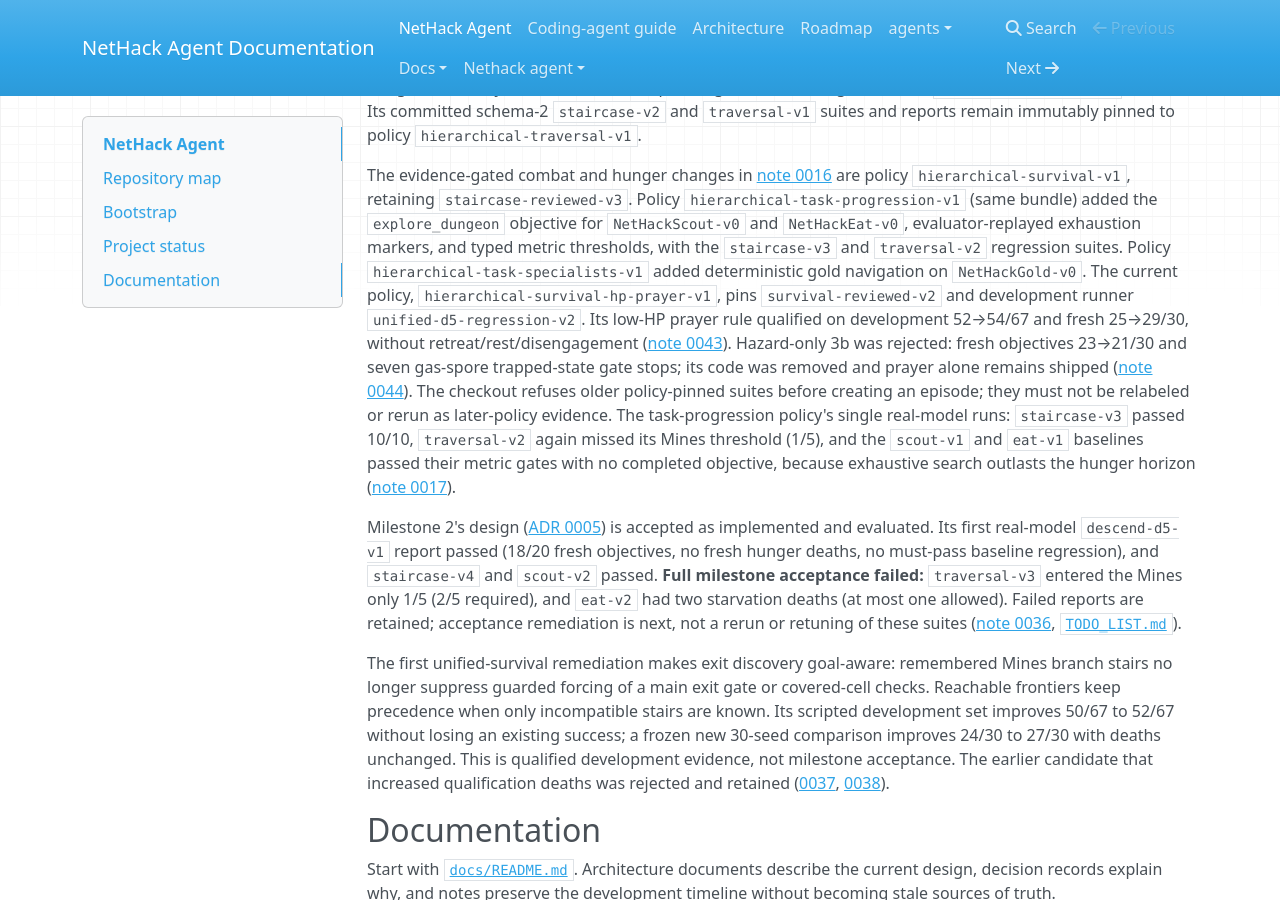
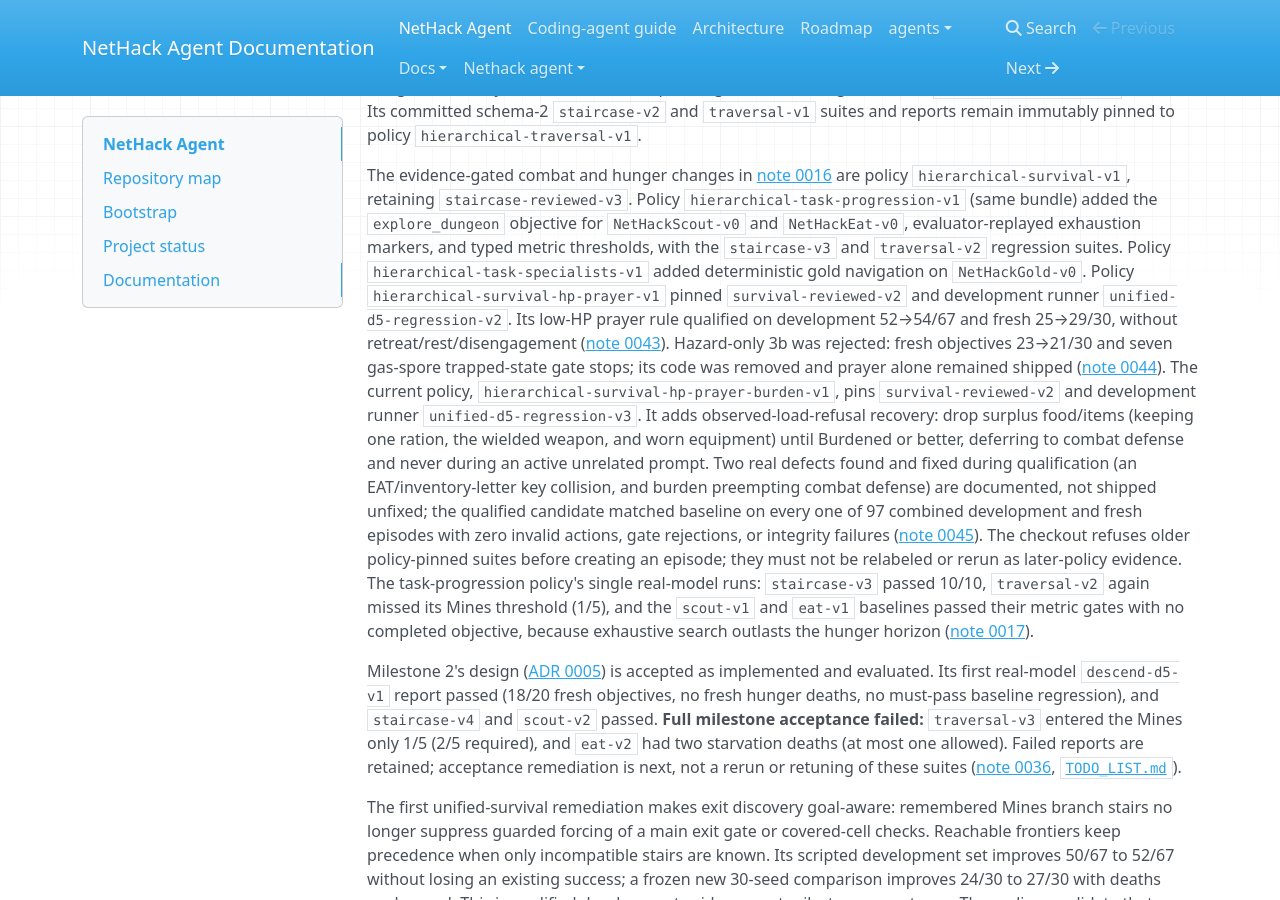
Before and after one commit to Stimim/workspace-agent-play-nethack, an MkDocs documentation site: the page built from README.md, in a window 1280 px wide and 900 px high, scrolled down 1653 px. Built offline with MkDocs 1.6.1, drawn with Linux system fonts in a browser that asks for light colours; nearby versions of some CDN libraries.

Commit message:
Ship qualified burden-recovery policy (note 0045 rule 1)
Observed-load-refusal recovery drops surplus food/items (keeping one
ration, the wielded weapon, and worn equipment) until Burdened or
better, deferring to combat defense and never during an unrelated
active prompt. Qualified with zero outcome changes across 97 combined
development and fresh episodes (dev 54/67, fresh 24/30, both arms
identical to baseline) after fixing two real defects found during
qualification: an EAT/inventory-letter key collision and burden
preempting combat defense.

Ships as policy hierarchical-survival-hp-prayer-burden-v1, pinning new
immutable unified-d5-regression-v3.json. v1/v2 suites and reports stay
unchanged.

OMP-Conversation: 01a0dd35-4ec8-76dd-9c86-bcac1fdb25c5

````diff
--- a/ARCHITECTURE.md
+++ b/ARCHITECTURE.md
@@ -6,11 +6,14 @@
 
 ## Current status
 
-The deterministic NLE adapter, immutable observation projector, typed traversal planner, per-level dungeon memory, deterministic staircase-navigation, exploration, gold-navigation, bounded hunger, prayer, and safe-corpse skills, contextual action gate, structured Ollama decision model, reviewed local knowledge, typed SQLite event log, loopback control service and browser UI, scenario orchestrator, network-boundary verifier, exhaustion-marker replay, and policy-pinned evaluation harness with typed metric thresholds are implemented. Milestone 1, traversal-policy, and survival-policy evidence remain accepted or recorded as they were.
+The deterministic NLE adapter, immutable observation projector, typed traversal planner, per-level dungeon memory, deterministic staircase-navigation, exploration, gold-navigation, bounded hunger, prayer, burden-recovery, and safe-corpse skills, contextual action gate, structured Ollama decision model, reviewed local knowledge, typed SQLite event log, loopback control service and browser UI, scenario orchestrator, network-boundary verifier, exhaustion-marker replay, and policy-pinned evaluation harness with typed metric thresholds are implemented. Milestone 1, traversal-policy, and survival-policy evidence remain accepted or recorded as they were.
 
-The active policy is `hierarchical-survival-hp-prayer-v1`. Low-HP prayer alone
-qualified under note 0043; `unified-d5-regression-v2` pins the new policy
-while all old suite definitions and reports stay unchanged.
+The active policy is `hierarchical-survival-hp-prayer-burden-v1`. Low-HP
+prayer qualified under note 0043; observed-load-refusal recovery (drop
+surplus items until Burdened or better, keeping one ration/weapon/worn
+equipment, deferring to combat defense) qualified under note 0045 with zero
+outcome changes on 97 combined episodes; `unified-d5-regression-v3` pins the
+new policy while all old suite definitions and reports stay unchanged.
 
 ## System context
 ```mermaid
--- a/docs/development.md
+++ b/docs/development.md
@@ -342,11 +342,11 @@
 place-reaching goals run on `NetHackScore-v0` with `nle-survival-actions` and
 the same survival-capable policy; Staircase success ends on the first
 downstairs, making it a sub-goal rather than a D5 environment. The
-development-only `evaluation/unified-d5-regression-v2.json` runs the 67 unique
+development-only `evaluation/unified-d5-regression-v3.json` runs the 67 unique
 historical/probe seeds as `reach_level(0,5)` with a 3,000-step cap. Its
 67/67 goal tracks remediation but does not block commits; historical suites
 and reports remain immutable. Run all cases with the scripted model using
-`uv run nethack-agent eval run --suite evaluation/unified-d5-regression-v2.json --data-dir /tmp/unified-d5-scripted --report-dir /tmp/unified-d5-scripted/reports --development-scripted-model`; omit `--development-scripted-model` and choose separate data/report directories to run with the configured real model. Version 2 pins the qualified low-HP-prayer policy; v1 stays immutable. The next milestone's fresh-draw suite must declare its objective-success rate and explicit zero-starvation/zero-Weak-or-worse hunger-death gates before execution.
+`uv run nethack-agent eval run --suite evaluation/unified-d5-regression-v3.json --data-dir /tmp/unified-d5-scripted --report-dir /tmp/unified-d5-scripted/reports --development-scripted-model`; omit `--development-scripted-model` and choose separate data/report directories to run with the configured real model. Version 3 pins the qualified burden-recovery policy; v2 and v1 stay immutable. The next milestone's fresh-draw suite must declare its objective-success rate and explicit zero-starvation/zero-Weak-or-worse hunger-death gates before execution.
 
 Those committed suites continue to pin `staircase-reviewed-v3`; their
 historical reports and rendered bytes are unchanged. Other runs through
--- a/docs/notes/0045-three-single-rule-qualification.md
+++ b/docs/notes/0045-three-single-rule-qualification.md
@@ -64,3 +64,18 @@
 - coordinator.py: `19a58fef94a7eaba1529e0c687d222f8248bac1fb4e9a564dc632422d9393942`
 - test_coordinator.py: `f2bc4bf080de4dec76ee28aa819bfc35c681a1babc10155e64caefb0ed4cc564`
 - all other files: unchanged from the SHA-256 lists above.
+
+## Rule 1 completed: QUALIFIED and shipped
+
+Both twice-corrected arms completed without tooling cutoff or replacement episodes.
+
+| Set | Baseline | Candidate | Changes |
+| --- | --- | --- | --- |
+| Unified development, 67 seeds | 54 objective, 5 death, 8 truncated | identical | 0 |
+| Fresh 361-390, 30 seeds | 24 objective, 4 death, 2 truncated | identical | 0 |
+
+Every one of the 97 combined episodes has an identical outcome to baseline, and both arms have zero invalid actions, zero gate rejections, zero integrity failures, and complete records on both sets. Fresh hunger deaths are 0->0. There is nothing to trace: this is a strict no-regression result, not a narrow win-loss tradeoff. The two real defects found during qualification (the EAT/inventory-letter key collision, and burden preempting combat defense) were fixed and reverified against the full suite before either corrected sample, not shipped unfixed or left as accepted limitations.
+
+Shipped the exact qualified decision/skill/coordinator/evaluator behavior as policy `hierarchical-survival-hp-prayer-burden-v1`, pinning new immutable `unified-d5-regression-v3.json` (copied from v2 with only `suite_id`/`policy_version` changed). Qualification reports retain their original policy label and frozen file hashes, not relabeled evidence. Knowledge remains `survival-reviewed-v2`, unchanged by this rule. `run_manager.py POLICY_VERSION`, `README.md`, and `ARCHITECTURE.md` updated; `docs/development.md` points at v3. All three fresh samples (301-330, 331-360, 361-390) are permanently consumed per the ledger; only 361-390 is qualification evidence.
+
+Proceeding to rule 2 (bounded look-here discovery preserving MORE pages) and rule 3 (corrected hazard behavior) next, each with its own new frozen thirty-seed sample.
````
Also changed, not shown: README.md, 3 other files.
